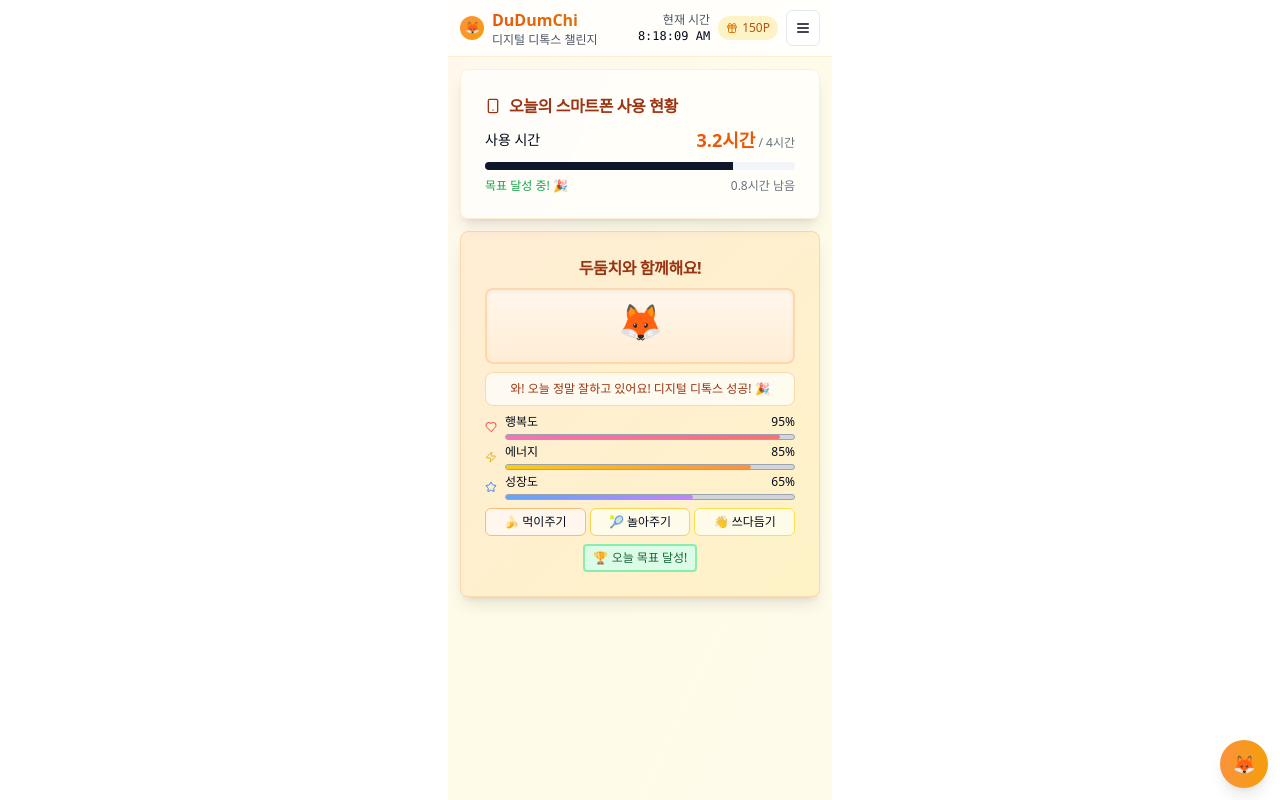
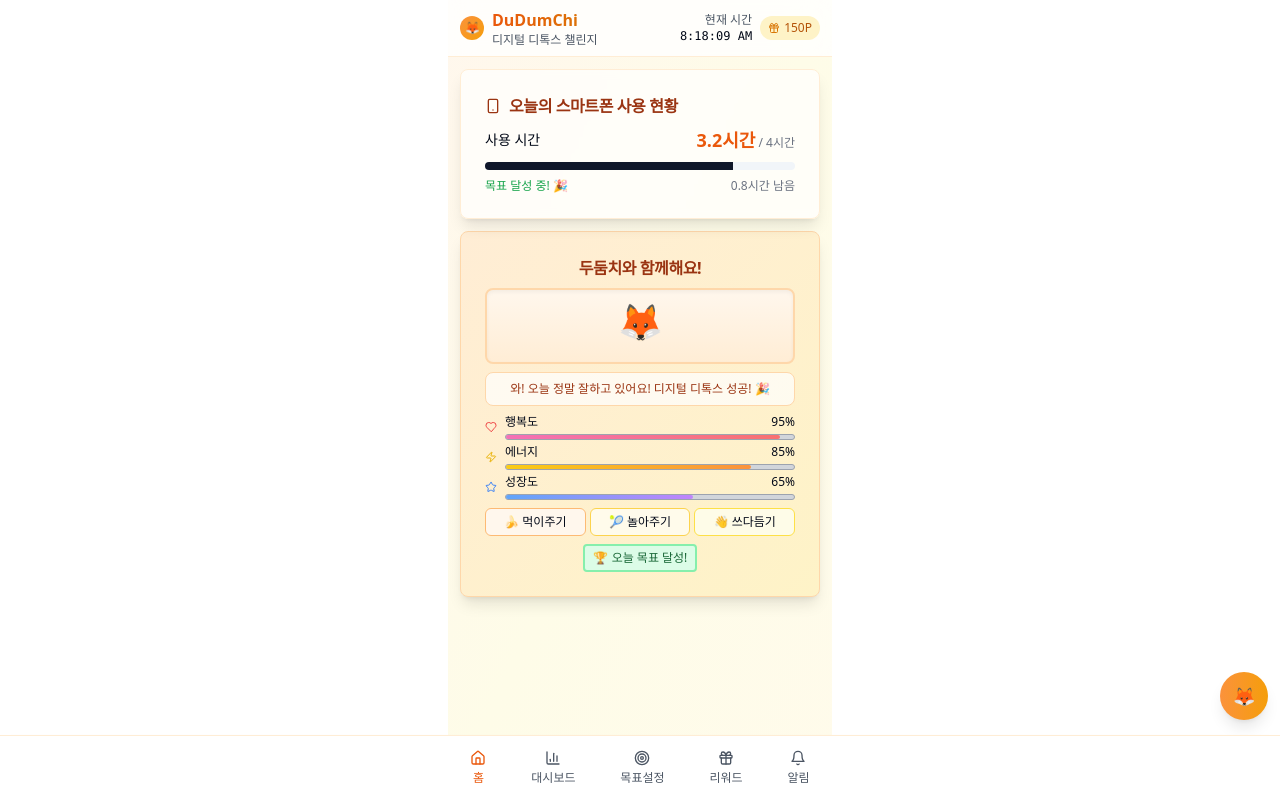
Before and after one commit to m6z1/dudumchi-detox-buddy, a React (Vite) app: page / in a window 1280 px wide. Built offline with nearby package versions, Linux system fonts and the light colour scheme.

Commit message:
Refactor: Implement bottom navigation tabs
Replaces the menu button navigation with bottom navigation tabs for improved usability.

```diff
--- /dev/null
+++ b/src/components/BottomNavigation.tsx
@@ -0,0 +1,130 @@
+
+import { Button } from "@/components/ui/button";
+import { Sheet, SheetContent, SheetHeader, SheetTitle, SheetTrigger } from "@/components/ui/sheet";
+import GoalSetting from "@/components/GoalSetting";
+import StatsPanel from "@/components/StatsPanel";
+import RewardSystem from "@/components/RewardSystem";
+import NotificationPanel from "@/components/NotificationPanel";
+import { Home, Target, BarChart3, Gift, Bell } from "lucide-react";
+
+interface BottomNavigationProps {
+  dailyGoal: number;
+  setDailyGoal: (goal: number) => void;
+  points: number;
+  setPoints: (points: number) => void;
+  isGoalMet: boolean;
+  purchasedItems: string[];
+  setPurchasedItems: (items: string[]) => void;
+  consumableItems: {[key: string]: number};
+  setConsumableItems: (items: {[key: string]: number}) => void;
+  dailyRewardsClaimed: {[key: number]: Date | null};
+  setDailyRewardsClaimed: (rewards: {[key: number]: Date | null}) => void;
+}
+
+const BottomNavigation = ({
+  dailyGoal,
+  setDailyGoal,
+  points,
+  setPoints,
+  isGoalMet,
+  purchasedItems,
+  setPurchasedItems,
+  consumableItems,
+  setConsumableItems,
+  dailyRewardsClaimed,
+  setDailyRewardsClaimed
+}: BottomNavigationProps) => {
+  return (
+    <div className="fixed bottom-0 left-0 right-0 bg-white border-t border-orange-100 shadow-lg">
+      <div className="flex justify-around items-center py-2 max-w-sm mx-auto">
+        <Button variant="ghost" className="flex flex-col items-center gap-1 h-12 text-orange-600">
+          <Home className="w-5 h-5" />
+          <span className="text-xs">홈</span>
+        </Button>
+
+        <Sheet>
+          <SheetTrigger asChild>
+            <Button variant="ghost" className="flex flex-col items-center gap-1 h-12 text-gray-600">
+              <BarChart3 className="w-5 h-5" />
+              <span className="text-xs">대시보드</span>
+            </Button>
+          </SheetTrigger>
+          <SheetContent side="bottom" className="h-[80vh]">
+            <SheetHeader>
+              <SheetTitle>대시보드</SheetTitle>
+            </SheetHeader>
+            <div className="mt-4">
+              <StatsPanel />
+            </div>
+          </SheetContent>
+        </Sheet>
+
+        <Sheet>
+          <SheetTrigger asChild>
+            <Button variant="ghost" className="flex flex-col items-center gap-1 h-12 text-gray-600">
+              <Target className="w-5 h-5" />
+              <span className="text-xs">목표설정</span>
+            </Button>
+          </SheetTrigger>
+          <SheetContent side="bottom" className="h-[80vh]">
+            <SheetHeader>
+              <SheetTitle>목표설정</SheetTitle>
+            </SheetHeader>
+            <div className="mt-4">
+              <GoalSetting
+                dailyGoal={dailyGoal}
+                setDailyGoal={setDailyGoal}
+              />
+            </div>
+          </SheetContent>
+        </Sheet>
+
+        <Sheet>
+          <SheetTrigger asChild>
+            <Button variant="ghost" className="flex flex-col items-center gap-1 h-12 text-gray-600">
+              <Gift className="w-5 h-5" />
+              <span className="text-xs">리워드</span>
+            </Button>
+          </SheetTrigger>
+          <SheetContent side="bottom" className="h-[80vh]">
+            <SheetHeader>
+              <SheetTitle>리워드</SheetTitle>
+            </SheetHeader>
+            <div className="mt-4">
+              <RewardSystem
+                points={points}
+                setPoints={setPoints}
+                isGoalMet={isGoalMet}
+                purchasedItems={purchasedItems}
+                setPurchasedItems={setPurchasedItems}
+                consumableItems={consumableItems}
+                setConsumableItems={setConsumableItems}
+                dailyRewardsClaimed={dailyRewardsClaimed}
+                setDailyRewardsClaimed={setDailyRewardsClaimed}
+              />
+            </div>
+          </SheetContent>
+        </Sheet>
+
+        <Sheet>
+          <SheetTrigger asChild>
+            <Button variant="ghost" className="flex flex-col items-center gap-1 h-12 text-gray-600">
+              <Bell className="w-5 h-5" />
+              <span className="text-xs">알림</span>
+            </Button>
+          </SheetTrigger>
+          <SheetContent side="bottom" className="h-[80vh]">
+            <SheetHeader>
+              <SheetTitle>알림</SheetTitle>
+            </SheetHeader>
+            <div className="mt-4">
+              <NotificationPanel />
+            </div>
+          </SheetContent>
+        </Sheet>
+      </div>
+    </div>
+  );
+};
+
+export default BottomNavigation;
--- a/src/pages/Index.tsx
+++ b/src/pages/Index.tsx
@@ -5,12 +5,9 @@ import { Card, CardContent, CardHeader, CardTitle } from "@/components/ui/card";
 import { Progress } from "@/components/ui/progress";
 import { Sheet, SheetContent, SheetHeader, SheetTitle, SheetTrigger } from "@/components/ui/sheet";
 import DudumchiCharacter from "@/components/DudumchiCharacter";
-import GoalSetting from "@/components/GoalSetting";
-import StatsPanel from "@/components/StatsPanel";
-import RewardSystem from "@/components/RewardSystem";
-import NotificationPanel from "@/components/NotificationPanel";
 import EmojiSelector from "@/components/EmojiSelector";
-import { Smartphone, Target, BarChart3, Gift, Menu } from "lucide-react";
+import BottomNavigation from "@/components/BottomNavigation";
+import { Smartphone, Gift } from "lucide-react";
 
 const Index = () => {
   const [currentTime, setCurrentTime] = useState(new Date());
@@ -23,7 +20,6 @@ const Index = () => {
   const [equippedItems, setEquippedItems] = useState<{[key: string]: string}>({});
   const [consumableItems, setConsumableItems] = useState<{[key: string]: number}>({});
   const [dailyRewardsClaimed, setDailyRewardsClaimed] = useState<{[key: number]: Date | null}>({});
-  const [isMenuOpen, setIsMenuOpen] = useState(false);
   const [isEmojiSelectorOpen, setIsEmojiSelectorOpen] = useState(false);
 
   const animalEmojis = ['🦊', '🐱', '🐶', '🐰', '🐹', '🐨', '🐼', '🐸', '🐯', '🦁'];
@@ -44,7 +40,7 @@ const Index = () => {
   const isGoalMet = todayUsage <= dailyGoal;
 
   return (
-    <div className="min-h-screen bg-gradient-to-br from-orange-50 via-yellow-50 to-amber-50 w-full max-w-sm mx-auto">
+    <div className="min-h-screen bg-gradient-to-br from-orange-50 via-yellow-50 to-amber-50 w-full max-w-sm mx-auto pb-16">
       {/* Header */}
       <div className="bg-white/80 backdrop-blur-md border-b border-orange-100 sticky top-0 z-50">
         <div className="px-3 py-2">
@@ -69,102 +65,6 @@ const Index = () => {
                 <Gift className="w-3 h-3 text-amber-600" />
                 <span className="font-medium text-amber-700 text-xs">{points}P</span>
               </div>
-              <Sheet open={isMenuOpen} onOpenChange={setIsMenuOpen}>
-                <SheetTrigger asChild>
-                  <Button size="sm" variant="outline" className="p-2">
-                    <Menu className="w-4 h-4" />
-                  </Button>
-                </SheetTrigger>
-                <SheetContent side="bottom" className="h-[80vh]">
-                  <SheetHeader>
-                    <SheetTitle>메뉴</SheetTitle>
-                  </SheetHeader>
-                  <div className="mt-4 space-y-4">
-                    <div className="grid grid-cols-2 gap-4">
-                      <Sheet>
-                        <SheetTrigger asChild>
-                          <Button variant="outline" className="h-20 flex flex-col">
-                            <BarChart3 className="w-6 h-6 mb-1" />
-                            대시보드
-                          </Button>
-                        </SheetTrigger>
-                        <SheetContent side="bottom" className="h-[80vh]">
-                          <SheetHeader>
-                            <SheetTitle>대시보드</SheetTitle>
-                          </SheetHeader>
-                          <div className="mt-4">
-                            <StatsPanel />
-                          </div>
-                        </SheetContent>
-                      </Sheet>
-
-                      <Sheet>
-                        <SheetTrigger asChild>
-                          <Button variant="outline" className="h-20 flex flex-col">
-                            <Target className="w-6 h-6 mb-1" />
-                            목표설정
-                          </Button>
-                        </SheetTrigger>
-                        <SheetContent side="bottom" className="h-[80vh]">
-                          <SheetHeader>
-                            <SheetTitle>목표설정</SheetTitle>
-                          </SheetHeader>
-                          <div className="mt-4">
-                            <GoalSetting
-                              dailyGoal={dailyGoal}
-                              setDailyGoal={setDailyGoal}
-                            />
-                          </div>
-                        </SheetContent>
-                      </Sheet>
-
-                      <Sheet>
-                        <SheetTrigger asChild>
-                          <Button variant="outline" className="h-20 flex flex-col">
-                            <Gift className="w-6 h-6 mb-1" />
-                            리워드
-                          </Button>
-                        </SheetTrigger>
-                        <SheetContent side="bottom" className="h-[80vh]">
-                          <SheetHeader>
-                            <SheetTitle>리워드</SheetTitle>
-                          </SheetHeader>
-                          <div className="mt-4">
-                            <RewardSystem
-                              points={points}
-                              setPoints={setPoints}
-                              isGoalMet={isGoalMet}
-                              purchasedItems={purchasedItems}
-                              setPurchasedItems={setPurchasedItems}
-                              consumableItems={consumableItems}
-                              setConsumableItems={setConsumableItems}
-                              dailyRewardsClaimed={dailyRewardsClaimed}
-                              setDailyRewardsClaimed={setDailyRewardsClaimed}
-                            />
-                          </div>
-                        </SheetContent>
-                      </Sheet>
-
-                      <Sheet>
-                        <SheetTrigger asChild>
-                          <Button variant="outline" className="h-20 flex flex-col">
-                            <Smartphone className="w-6 h-6 mb-1" />
-                            알림
-                          </Button>
-                        </SheetTrigger>
-                        <SheetContent side="bottom" className="h-[80vh]">
-                          <SheetHeader>
-                            <SheetTitle>알림</SheetTitle>
-                          </SheetHeader>
-                          <div className="mt-4">
-                            <NotificationPanel />
-                          </div>
-                        </SheetContent>
-                      </Sheet>
-                    </div>
-                  </div>
-                </SheetContent>
-              </Sheet>
             </div>
           </div>
         </div>
@@ -216,8 +116,8 @@ const Index = () => {
         />
       </div>
 
-      {/* Floating Action Button */}
-      <div className="fixed bottom-3 right-3">
+      {/* Floating Action Button for Emoji Selection */}
+      <div className="fixed bottom-20 right-3">
         <Sheet open={isEmojiSelectorOpen} onOpenChange={setIsEmojiSelectorOpen}>
           <SheetTrigger asChild>
             <Button
@@ -241,6 +141,21 @@ const Index = () => {
           </SheetContent>
         </Sheet>
       </div>
+
+      {/* Bottom Navigation */}
+      <BottomNavigation
+        dailyGoal={dailyGoal}
+        setDailyGoal={setDailyGoal}
+        points={points}
+        setPoints={setPoints}
+        isGoalMet={isGoalMet}
+        purchasedItems={purchasedItems}
+        setPurchasedItems={setPurchasedItems}
+        consumableItems={consumableItems}
+        setConsumableItems={setConsumableItems}
+        dailyRewardsClaimed={dailyRewardsClaimed}
+        setDailyRewardsClaimed={setDailyRewardsClaimed}
+      />
     </div>
   );
 };
```
